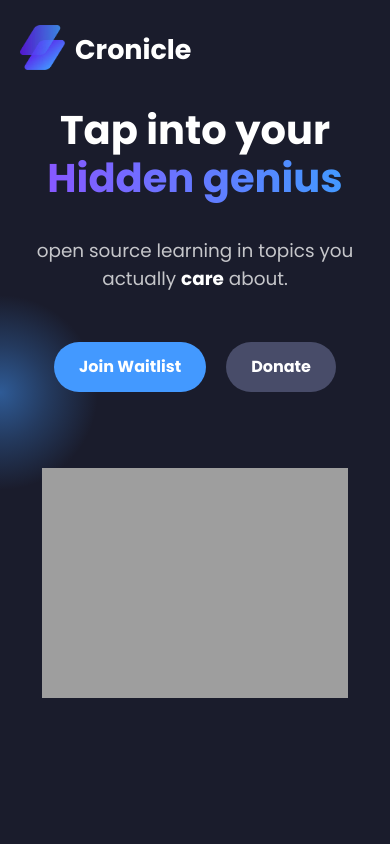
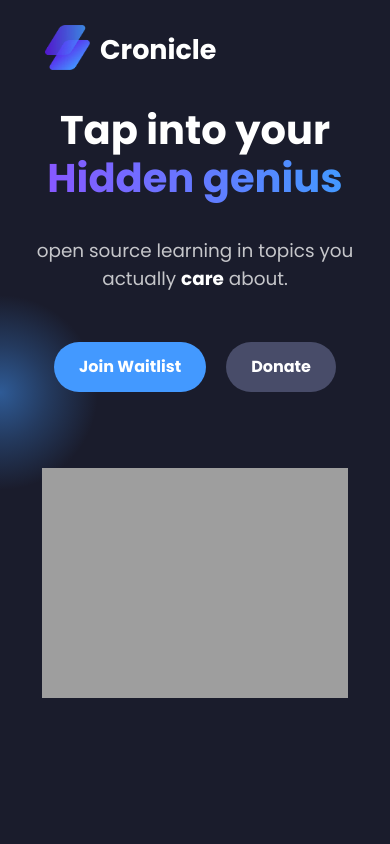
Before and after one commit to Jaslavie/cronicletech.github.io, a plain HTML site: page index.html in a window 390 px wide. Shown: the top 844 px of the page. Drawn offline with nearby package versions, Linux system fonts and the light colour scheme.

Commit message:
Update index.html

```diff
--- a/index.html
+++ b/index.html
@@ -358,9 +358,9 @@
 
 		@media (max-width: 992px) {
 
-			nav {
+			nav.navbar {
 				background-color: #1A1C2C;
-				padding: 50px;
+				padding: 20px 45px;
 			}
 
 			nav a.cta {
```
